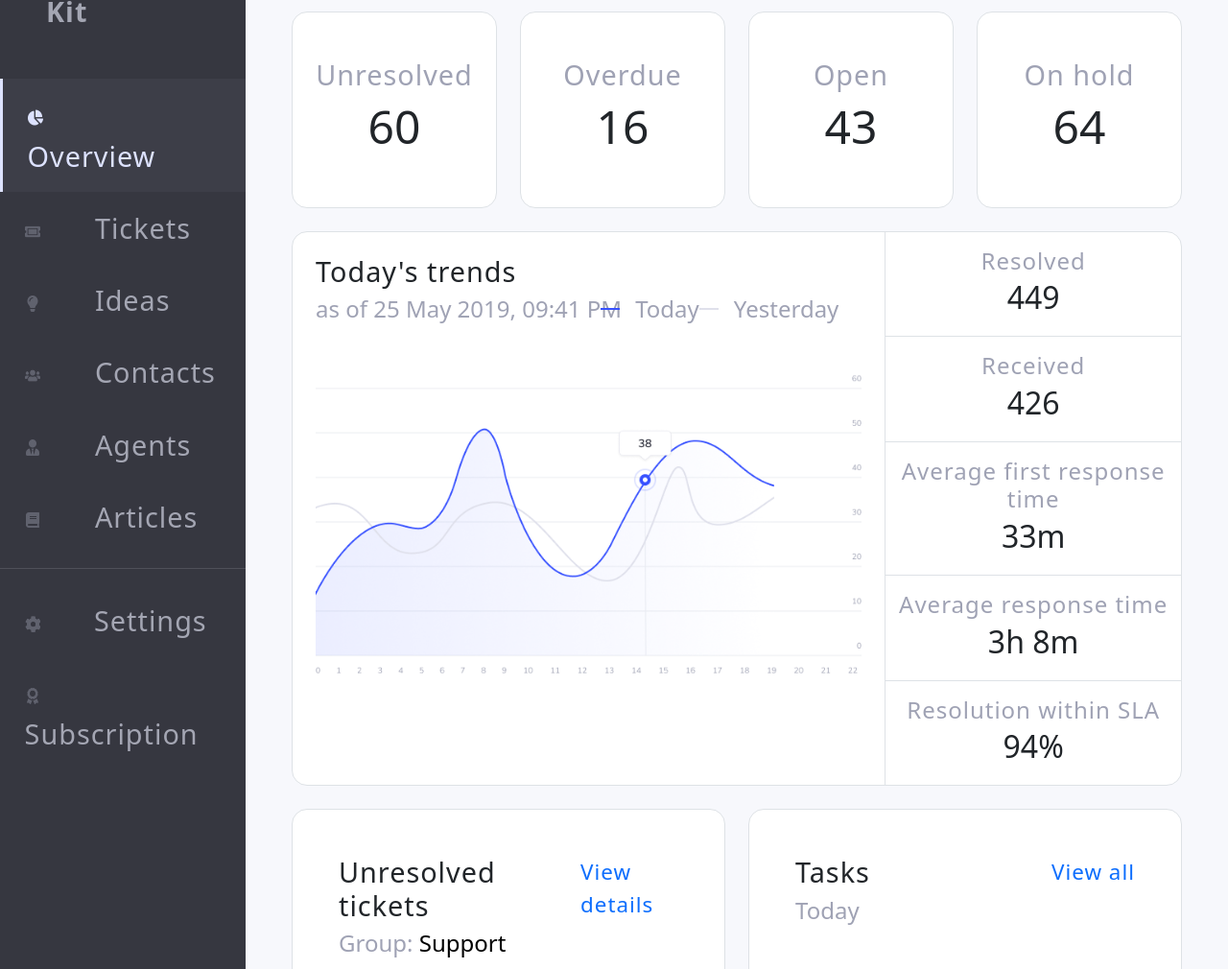
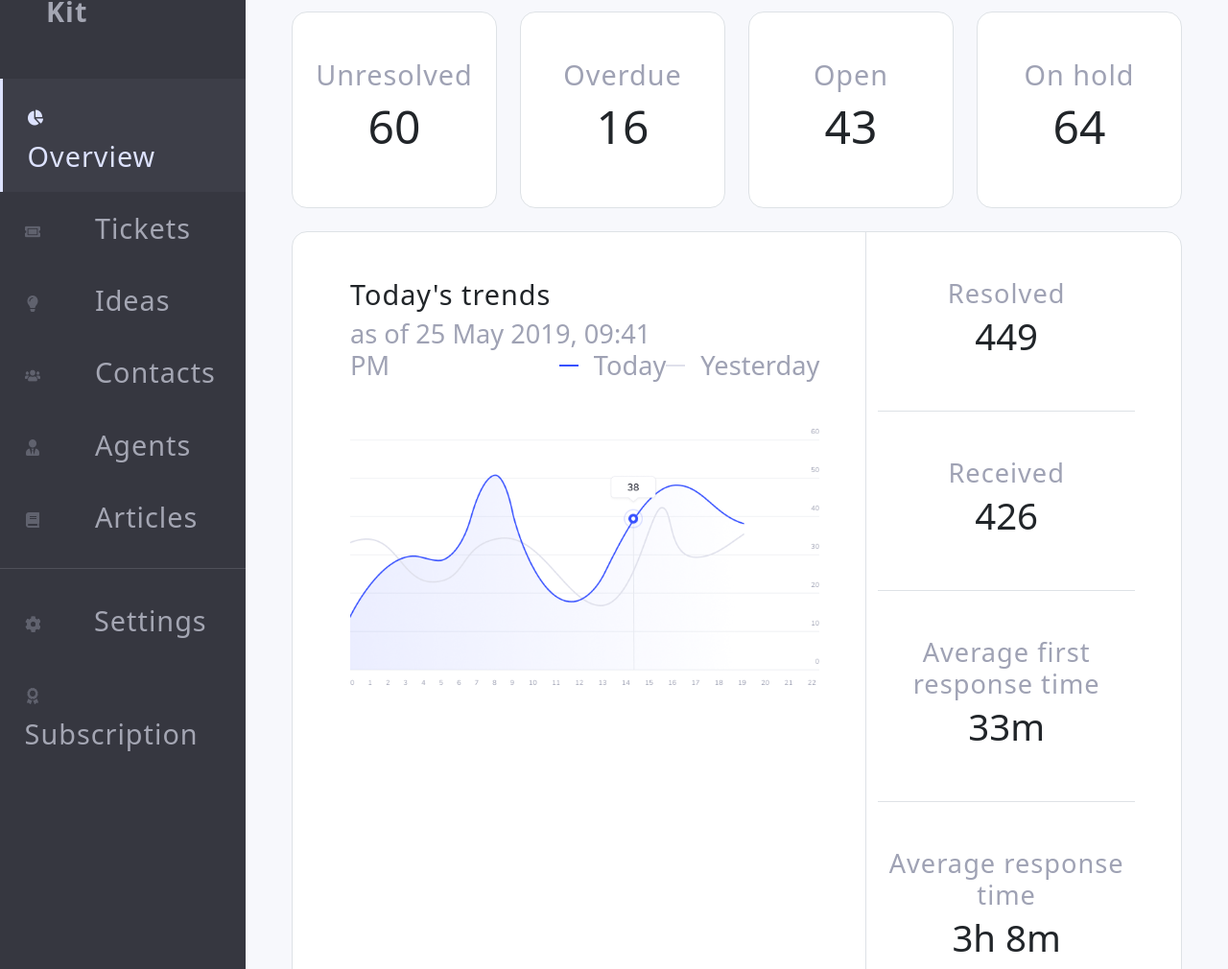
Before and after one commit to 76chan21/Keilly_Narumi_Framework, a website: page public/index.html in a window 1280 px wide. Shown: the part 144-1154 px from the top of the page at 96% size. Drawn offline with nearby package versions, Linux system fonts and the light colour scheme.

Commit message:
updated section today's trends
adjusted responsiveness layout for mobile and desktop

```diff
--- a/public/assets/css/style.css
+++ b/public/assets/css/style.css
@@ -23,7 +23,7 @@ h4 {
 }
 
 a {
-    font-size: 1.4em !important;
+    font-size: 1.5em !important;
     letter-spacing: 1px;
 }
 
@@ -103,7 +103,7 @@ hr {
 }
 
 .number-s {
-    font-size: 2em;
+    font-size: 2.4em;
     font-weight: 500;
 }
 
@@ -119,7 +119,7 @@ h3.card-title {
 
 h3.card-title-s,
 h5.card-title-s {
-    font-size: 1.5em;
+    font-size: 1.7em;
     color: #9FA2B4;
 }
 
@@ -226,16 +226,10 @@ ul {
     }
 
     .nav-item {
-        /* font-size: 2em; */
         padding: 2vh 2vw;
-    }
-
-    #trends {
-        display: flex;
     }
 
     .col-padding {
         padding: 2vh 0;
     }
-
 }
--- a/public/index.html
+++ b/public/index.html
@@ -153,7 +153,7 @@
             </div>
 
             <!-- Overview Cards -->
-            <div class="row">
+            <section id="cards" class="row">
                 <div class="col-sm-6 col-xl-3 text-center">
                     <figure class="card col border rounded-4 bg-white py-5 px-2">
                         <h3 class="card-title">Unresolved</h3>
@@ -178,17 +178,20 @@
                         <p class="number">64</p>
                     </figure>
                 </div>
-            </div>
+            </section>
 
+            <div class="container-fluid">
                 <!-- Today's Trends -->
-            <section id="trends" class="border rounded-4 bg-white pt-4 px-4 py-xl-0 px-xl-0 mt-xl-2">
-                <div class="row p-xl-4 align-self-start">
-                    <figcaption class="row align-items-end justify-content-between mb-xl-5">
-                        <div class="col-8">
+                <div class="row">
+                    <section id="trends" class="row border rounded-4 bg-white mx-0 mt-2">
+                        <div class="row">
+                            <div class="col-xl-8 col-sm-12 pt-5 px-5">
+                                <figcaption class="row align-items-end justify-content-between">
+                                    <div class="col-9">
                                         <h2 class="section-title">Today's trends</h2>
                                         <h5 class="card-title-s">as of 25 May 2019, 09:41 PM</h5>
                                     </div>
-                        <div class="col-4 d-xl-flex flex-xl-row-reverse justify-content-between">
+                                    <div class="col-3 d-xl-flex flex-xl-row-reverse justify-content-between">
                                         <div class="d-flex align-items-center">
                                             <div class="me-3" id="line-yesterday"></div>
                                             <h5 class="card-title-s">Yesterday</h5>
@@ -198,33 +201,38 @@
                                             <h5 class="card-title-s">Today</h5>
                                         </div>
                                     </div>
+                                    <img src="assets/img/full-graph.png" alt="Image of today's trends graph"
+                                    class="figure-img img-fluid mt-5">
                                 </figcaption>
-                    <img src="assets/img/full-graph.png" alt="Image of today's trends graph"
-                        class="figure-img img-fluid my-3 mt-xl-1">
                             </div>
-                <ul class="text-center  border-start border-xl-start-0 col-xl-4">
-                    <li class="border-bottom col-padding">
+                            <div class="col-xl-4 col-sm-12 border-start">
+                                <ul class="text-center">
+                                    <li class="border-bottom py-5">
                                         <h3 class="card-title-s">Resolved</h3>
                                         <p class="number-s">449</p>
                                     </li>
-                    <li class="border-bottom col-padding">
+                                    <li class="border-bottom py-5">
                                         <h3 class="card-title-s">Received</h3>
                                         <p class="number-s">426</p>
                                     </li>
-                    <li class="border-bottom col-padding">
+                                    <li class="border-bottom py-5">
                                         <h3 class="card-title-s">Average first response time</h3>
                                         <p class="number-s">33m</p>
                                     </li>
-                    <li class="border-bottom col-padding">
+                                    <li class="border-bottom py-5">
                                         <h3 class="card-title-s">Average response time</h3>
                                         <p class="number-s">3h 8m</p>
                                     </li>
-                    <li class="col-padding">
+                                    <li class="py-5">
                                         <h3 class="card-title-s">Resolution within SLA</h3>
                                         <p class="number-s">94%</p>
                                     </li>
                                 </ul>
+                            </div>
+                        </div>
                     </section>
+                </div>
+            </div>
 
             <div class="container-fluid my-4">
                 <!-- Unresolved Tickets -->
@@ -289,15 +297,15 @@
                                     </li>
                                     <li class="border-bottom d-flex justify-content-between align-items-center py-1">
                                         <h4>Finish ticket update</h4>
-                                        <div class="text-uppercase urgent text-white rounded-4">Urgent</div>
+                                        <div class="text-uppercase urgent text-white rounded-4 px-4">Urgent</div>
                                     </li>
                                     <li class="border-bottom d-flex justify-content-between align-items-center py-1">
                                         <h4>Create new ticket example</h4>
-                                        <div class="text-uppercase new text-white rounded-4">New</div>
+                                        <div class="text-uppercase new text-white rounded-4 px-4">New</div>
                                     </li>
                                     <li class="d-flex justify-content-between align-items-center pt-1">
                                         <h4>Update ticket report</h4>
-                                        <div class="text-uppercase default text-black-50 rounded-4">Default</div>
+                                        <div class="text-uppercase default text-black-50 rounded-4 px-4">Default</div>
                                     </li>
                                 </ul>
                             </div>
@@ -312,5 +320,4 @@
         integrity="sha384-YvpcrYf0tY3lHB60NNkmXc5s9fDVZLESaAA55NDzOxhy9GkcIdslK1eN7N6jIeHz"
         crossorigin="anonymous"></script>
 </body>
-
 </html>
```
Lines whose indentation alone changed are shown as unchanged.
